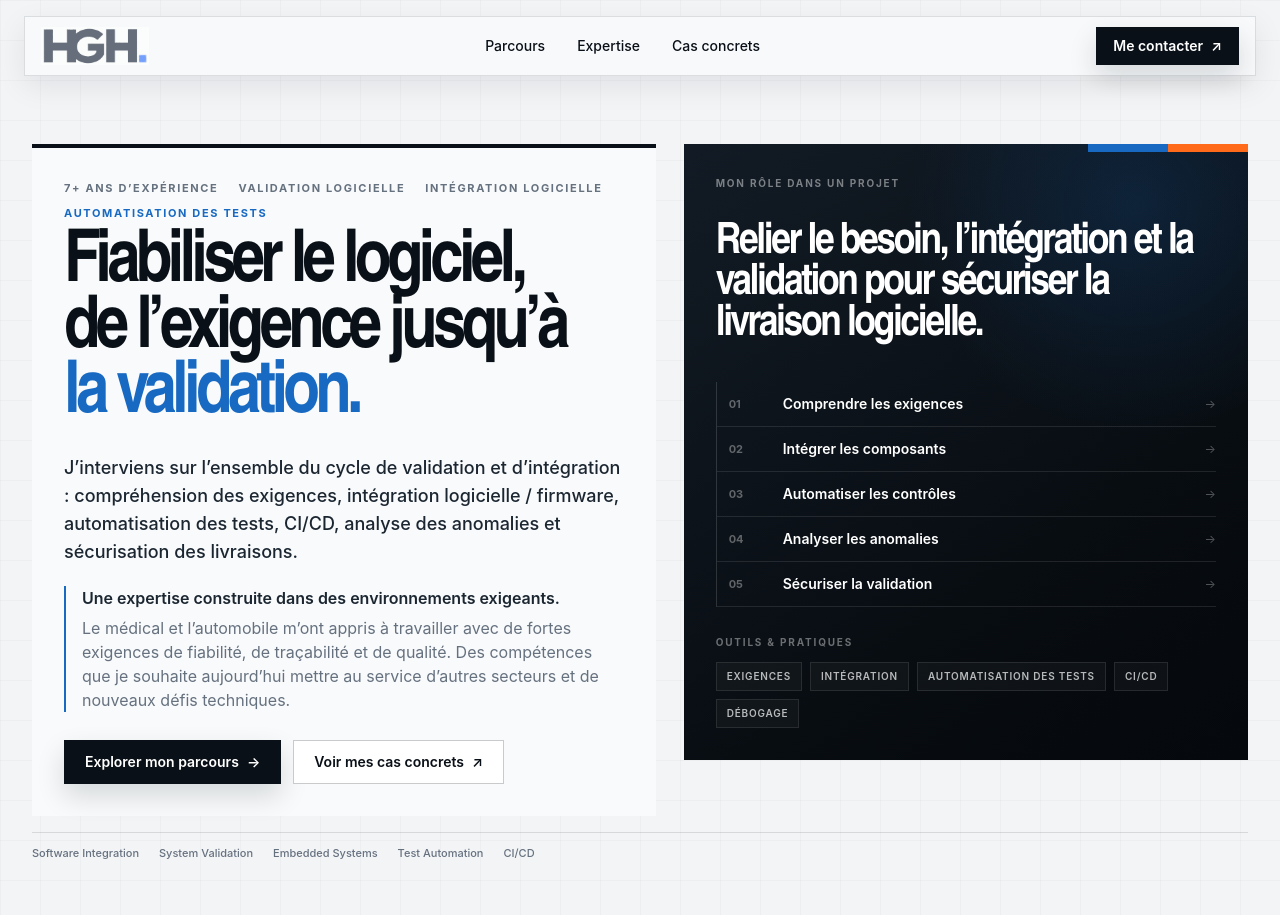
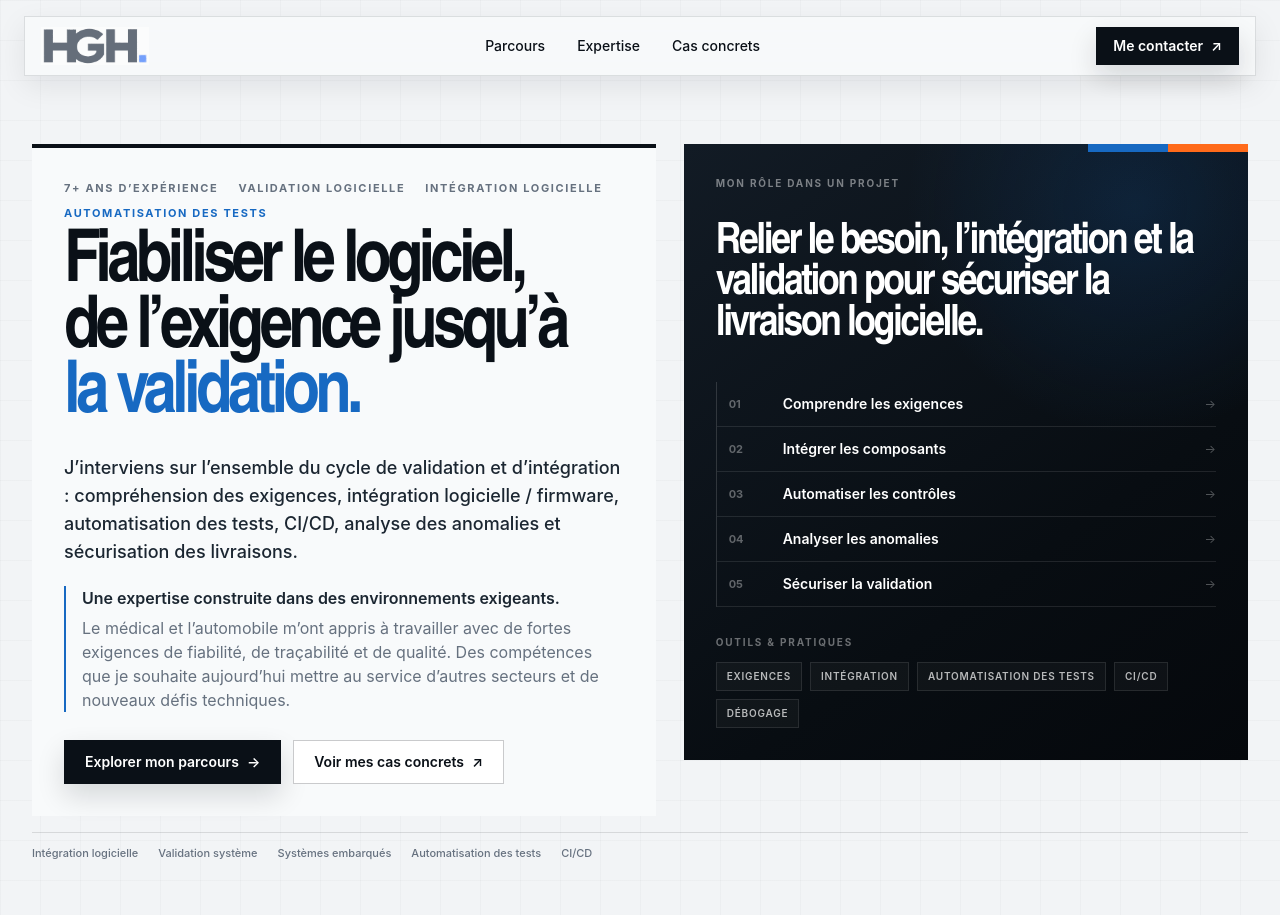
Before and after one commit to Robotham33/Portfolio-Hamza-Ghourabi, a Next.js app: page / in a window 1280 px wide. Shown: the top 915 px of the page. Built offline with nearby package versions, Linux system fonts and the light colour scheme.

Commit message:
fix(copy): frenchify core expertise labels

```diff
--- a/content/portfolio.ts
+++ b/content/portfolio.ts
@@ -8,10 +8,10 @@ export const career = {
   years: "7+",
   domains: ["Médical", "Automobile"],
   core: [
-    "Software Integration",
-    "System Validation",
-    "Embedded Systems",
-    "Test Automation",
+    "Intégration logicielle",
+    "Validation système",
+    "Systèmes embarqués",
+    "Automatisation des tests",
     "CI/CD",
   ],
 } as const;
```
